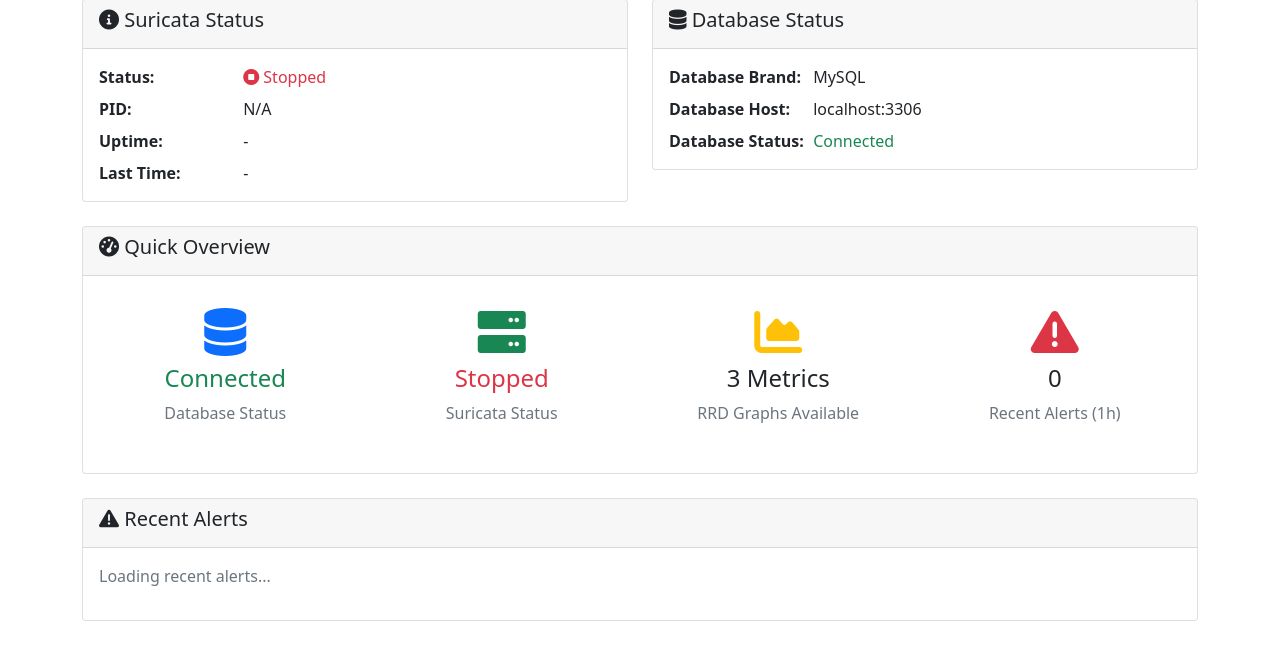
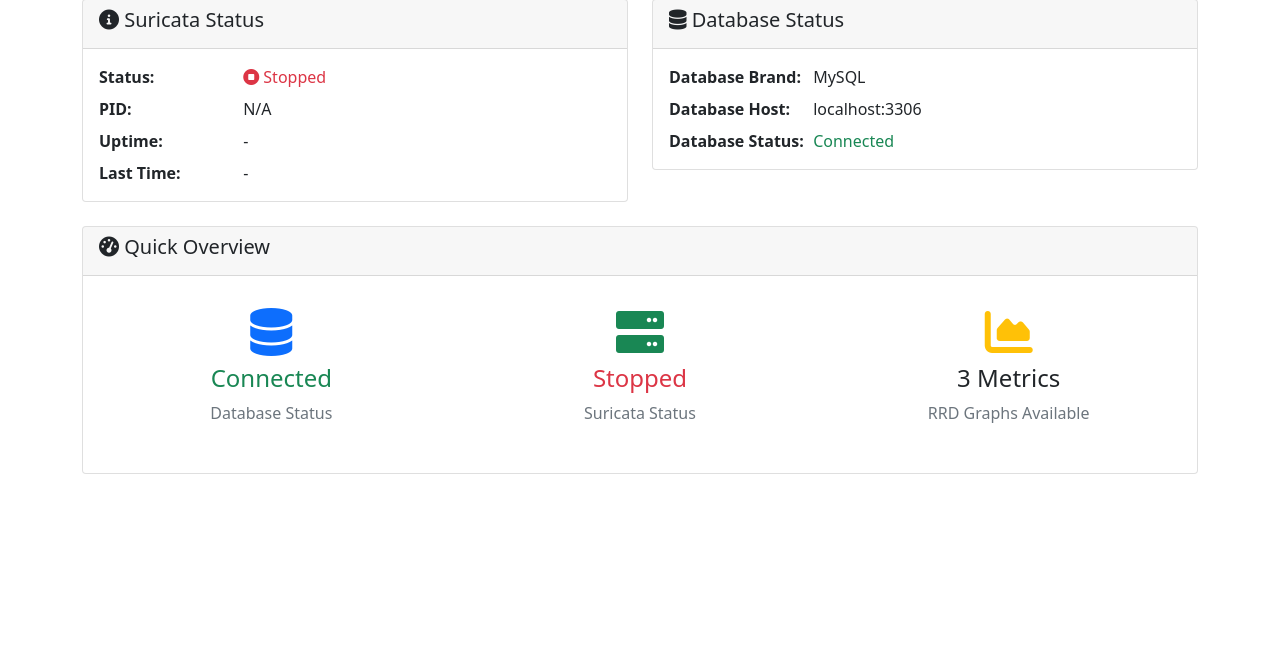
Before and after one commit to HudaFiqri/suricata-dashboard, a Flask app: page / in a window 1280 px wide. Shown: the part 97-757 px from the top of the page. Run offline with Flask 3, Linux system fonts and the light colour scheme.

Commit message:
fix(apps): Add hashing & improve UI

```diff
--- a/binary/api/database_api.py
+++ b/binary/api/database_api.py
@@ -2,6 +2,7 @@
 Database API - Handles database connection checks and info
 """
 from flask import jsonify
+import hashlib
 
 
 class DatabaseAPI:
@@ -16,10 +17,13 @@ class DatabaseAPI:
             db_info = self.db_manager.get_db_info()
             is_connected = db_info.get('connected', False)
 
+            raw_type = db_info.get('type')
+            hashed_type = hashlib.md5(raw_type.encode()).hexdigest() if raw_type else None
+
             return {
                 'success': True,
                 'connected': is_connected,
-                'database_type': db_info.get('type'),
+                'database_type': hashed_type,
                 'database_url': db_info.get('url'),
                 'message': 'Database connected successfully' if is_connected else 'Database connection failed'
             }
--- a/templates/index.html
+++ b/templates/index.html
@@ -90,49 +90,27 @@
             </div>
             <div class="card-body">
                 <div class="row text-center">
-                    <div class="col-md-3">
+                    <div class="col-md-4">
                         <div class="p-3">
                             <i class="fas fa-database fa-3x text-primary mb-2"></i>
                             <h4 id="dashboard-db-status">Checking...</h4>
                             <p class="text-muted">Database Status</p>
                         </div>
                     </div>
-                    <div class="col-md-3">
+                    <div class="col-md-4">
                         <div class="p-3">
                             <i class="fas fa-server fa-3x text-success mb-2"></i>
                             <h4 id="dashboard-suricata-status">Checking...</h4>
                             <p class="text-muted">Suricata Status</p>
                         </div>
                     </div>
-                    <div class="col-md-3">
+                    <div class="col-md-4">
                         <div class="p-3">
                             <i class="fas fa-chart-area fa-3x text-warning mb-2"></i>
                             <h4 id="dashboard-rrd-files">-</h4>
                             <p class="text-muted">RRD Graphs Available</p>
                         </div>
                     </div>
-                    <div class="col-md-3">
-                        <div class="p-3">
-                            <i class="fas fa-exclamation-triangle fa-3x text-danger mb-2"></i>
-                            <h4 id="dashboard-recent-alerts">-</h4>
-                            <p class="text-muted">Recent Alerts (1h)</p>
-                        </div>
-                    </div>
-                </div>
-            </div>
-        </div>
-    </div>
-</div>
-
-<div class="row mt-4">
-    <div class="col-12">
-        <div class="card">
-            <div class="card-header">
-                <h5><i class="fas fa-exclamation-triangle"></i> Recent Alerts</h5>
-            </div>
-            <div class="card-body">
-                <div id="recent-alerts">
-                    <p class="text-muted">Loading recent alerts...</p>
                 </div>
             </div>
         </div>
@@ -330,22 +308,6 @@ function updateQuickOverview() {
 
     $('#dashboard-rrd-files').text('3 Metrics');
 
-    $.get('/api/monitor/data?timespan=1h', function(response) {
-        const alertEl = $('#dashboard-recent-alerts');
-        if (!alertEl.length) {
-            return;
-        }
-        if (response.success) {
-            alertEl.text(response.total_alerts || 0);
-        } else {
-            alertEl.text('0');
-        }
-    }).fail(function() {
-        const alertEl = $('#dashboard-recent-alerts');
-        if (alertEl.length) {
-            alertEl.text('N/A');
-        }
-    });
 }
 
 $(document).ready(function() {
```
